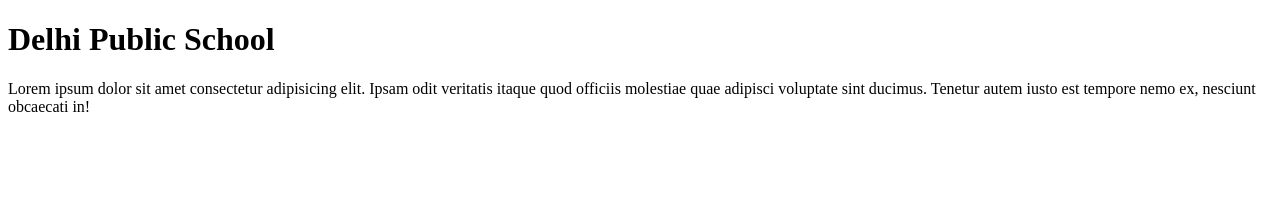
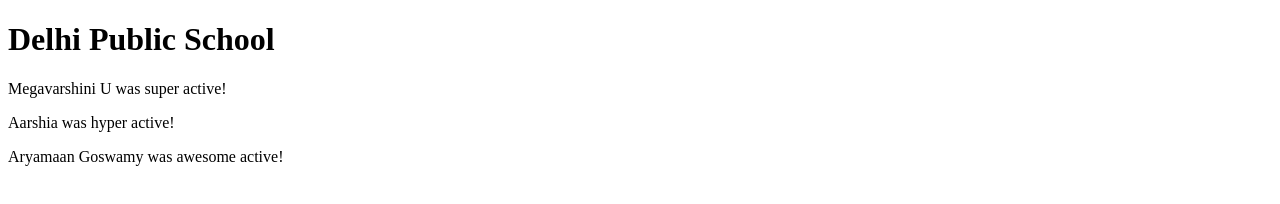
Before and after one commit to praveenscience/git-exun, a plain HTML site: page index.html in a window 1280 px wide. Drawn offline with Linux system fonts and the light colour scheme.

Commit message:
Added students names.

```diff
--- a/index.html
+++ b/index.html
@@ -8,7 +8,8 @@
   </head>
   <body>
     <h1>Delhi Public School</h1>
-    <p>Lorem ipsum dolor sit amet consectetur adipisicing elit. Ipsam odit veritatis itaque quod officiis molestiae quae
-      adipisci voluptate sint ducimus. Tenetur autem iusto est tempore nemo ex, nesciunt obcaecati in!</p>
+    <p>Megavarshini U was super active!</p>
+    <p>Aarshia was hyper active!</p>
+    <p>Aryamaan Goswamy was awesome active!</p>
   </body>
 </html>
```
